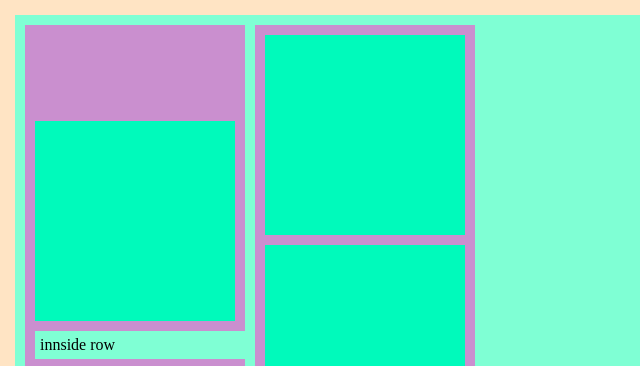
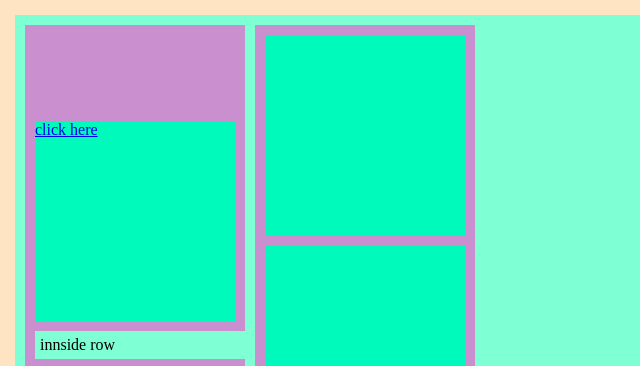
Before and after one commit to babbhoi/testwebsite, a plain HTML site: page index.html in a window 1280 px wide. Shown: the top 366 px of the page, 0-640 px from the left. Drawn offline with Linux system fonts and the light colour scheme.

Commit message:
Update index.html

```diff
--- a/index.html
+++ b/index.html
@@ -10,11 +10,12 @@
 <body>
     <div class="container">
         <div class="row">
-            <a href="whatsapp://send" data-text="Text to share" data-href="http://example.com/url-to-share">
-                        <img id="buy" srcset="img/shop/variant1/Buy.png 3x">
+
+            <div class="col col-center">
+                <a href="whatsapp://send" data-text="Text to share" data-href="http://example.com/url-to-share">
+                        <div class="box">click here</div>
             </a>
-            <div class="col col-center">
-                <div class="box"></div>
+
                 <div class="row">innside row</div>
                 <div class="box"></div>
             </div>
```
